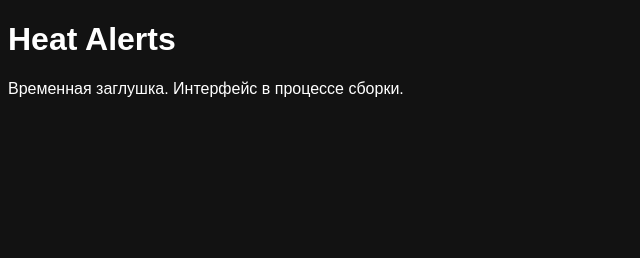
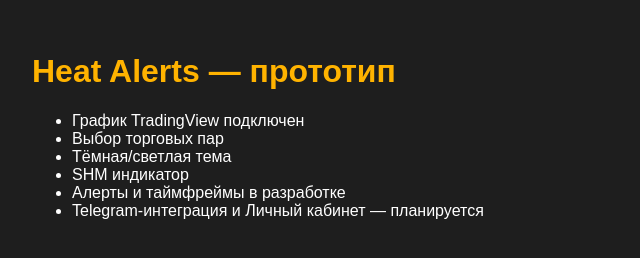
Before and after one commit to tvoyanezabudka/hotspace, a plain HTML site: page index.html in a window 1280 px wide. Shown: the whole page, without its empty margins (0-640 px from the left). Drawn offline with Linux system fonts and the light colour scheme.

Commit message:
Add files via upload

```diff
--- a/index.html
+++ b/index.html
@@ -1,12 +1,37 @@
-
 <!DOCTYPE html>
 <html lang="ru">
 <head>
-    <meta charset="UTF-8">
-    <title>Heat Alerts</title>
+  <meta charset="UTF-8">
+  <title>Heat Alerts</title>
+  <meta name="viewport" content="width=device-width, initial-scale=1.0">
+  <style>
+    body {
+      background-color: #1e1e1e;
+      color: white;
+      font-family: Arial, sans-serif;
+      margin: 0;
+      padding: 2rem;
+    }
+    h1 {
+      color: #ffb300;
+    }
+    p {
+      color: #ccc;
+    }
+    a {
+      color: #00bcd4;
+    }
+  </style>
 </head>
-<body style="background:#121212; color:white; font-family:sans-serif;">
-    <h1>Heat Alerts</h1>
-    <p>Временная заглушка. Интерфейс в процессе сборки.</p>
+<body>
+  <h1>Heat Alerts — прототип</h1>
+  <ul>
+    <li>График TradingView подключен</li>
+    <li>Выбор торговых пар</li>
+    <li>Тёмная/светлая тема</li>
+    <li>SHM индикатор</li>
+    <li>Алерты и таймфреймы в разработке</li>
+    <li>Telegram-интеграция и Личный кабинет — планируется</li>
+  </ul>
 </body>
 </html>
--- /dev/null
+++ b/script.js
@@ -0,0 +1 @@
+console.log('Heat Alerts frontend loaded');
--- /dev/null
+++ b/styles.css
@@ -0,0 +1 @@
+body { font-family: sans-serif; background: #121212; color: white; }
```
Also changed, not shown: 1 other file.
